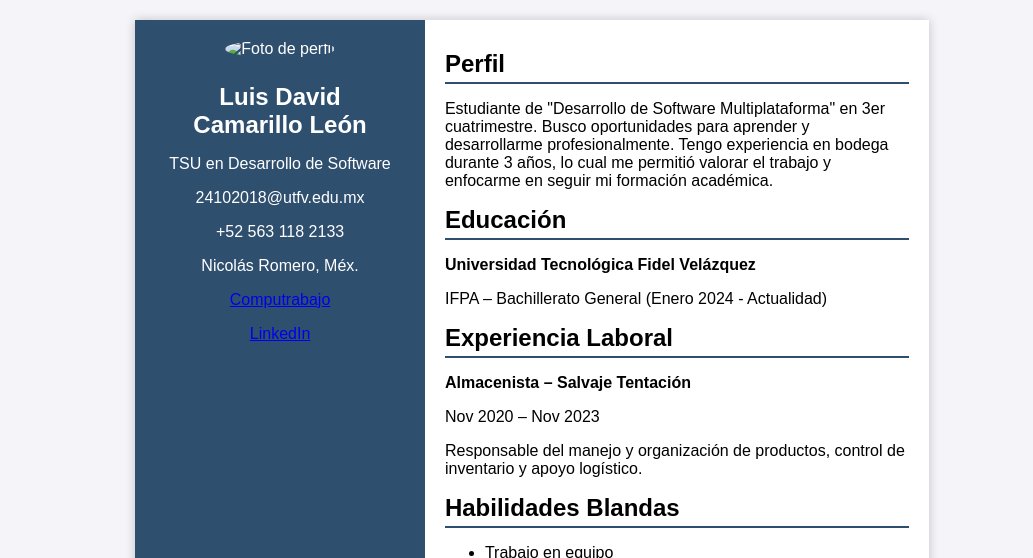
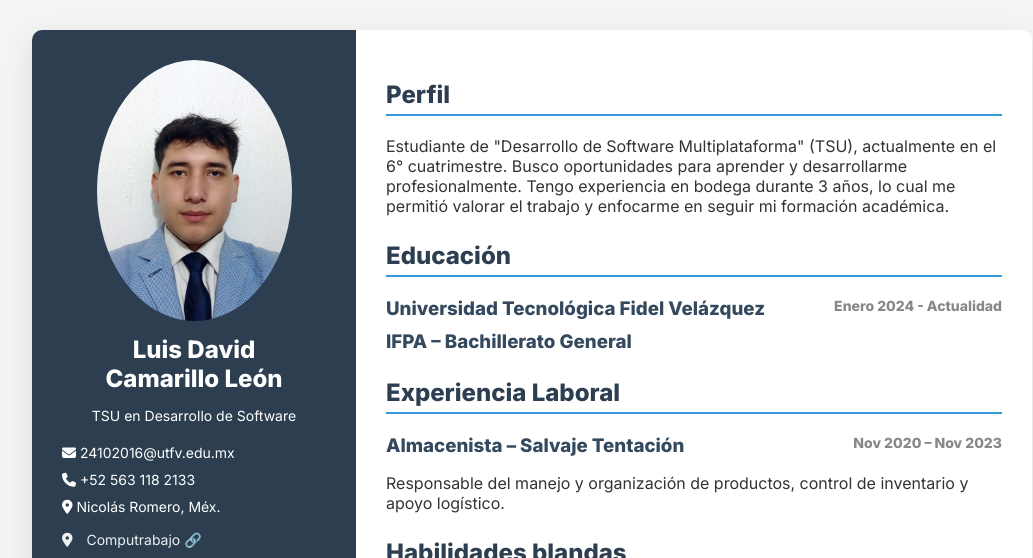
Before and after one commit to LE0N62/MY_CV, a plain HTML site: page index.html in a window 1280 px wide. Shown: the top 558 px of the page, without its empty margins (108-1141 px from the left). Drawn offline with Linux system fonts and the light colour scheme.

Commit message:
Add files via upload

```diff
--- a/index.html
+++ b/index.html
@@ -1,49 +1,52 @@
 <!DOCTYPE html>
 <html lang="es">
 <head>
-  <meta charset="UTF-8">
-  <meta name="viewport" content="width=device-width, initial-scale=1.0">
+  <meta charset="UTF-8" />
+  <meta name="viewport" content="width=device-width, initial-scale=1.0"/>
   <title>CV Luis David Camarillo León</title>
-  <link rel="stylesheet" href="style.css">
+  <link rel="stylesheet" href="style.css"/>
+  <link href="https://fonts.googleapis.com/css2?family=Inter:wght@400;600;800&display=swap" rel="stylesheet">
+  <script src="https://kit.fontawesome.com/a076d05399.js" crossorigin="anonymous"></script>
 </head>
 <body>
-  <div id="cv" class="cv-container">
+  <div class="cv-container">
     <aside class="sidebar">
-      <img src="foto.jpg" alt="Foto de perfil" class="profile-pic">
-      <h1>Luis David<br>Camarillo León</h1>
-      <p>TSU en Desarrollo de Software</p>
-      <p>24102018@utfv.edu.mx</p>
-      <p>+52 563 118 2133</p>
-      <p>Nicolás Romero, Méx.</p>
-      <p><a href="#">Computrabajo</a></p>
-      <p><a href="#">LinkedIn</a></p>
+      <div class="profile-pic">
+        <img src="img.jpeg" alt="Foto de perfil">
+      </div>
+      <h1 class="name">Luis David<br>Camarillo León</h1>
+      <p class="career"> TSU en Desarrollo de Software</p>
+      <ul class="contact">
+        <li><i class="fas fa-envelope"></i> 24102016@utfv.edu.mx</li>
+        <li><i class="fas fa-phone"></i> +52 563 118 2133</li>
+        <li><i class="fas fa-map-marker-alt"></i> Nicolás Romero, Méx.</li>
+        <li><a href="https://mx.computrabajo.com/" target="_blank">
+          <i class="fas fa-map-marker-alt"></i> Computrabajo 🔗</a></li>
+        <li><a href="https://www.linkedin.com/in/luis-david-camarillo-leon-bb675b332/" target="_blank">
+          <i class="fas fa-map-marker-alt"></i> Linkedin 🔗</a></li>
+      </ul>
     </aside>
 
     <main class="content">
       <section>
         <h2>Perfil</h2>
-        <p>
-          Estudiante de "Desarrollo de Software Multiplataforma" en 3er cuatrimestre.
-          Busco oportunidades para aprender y desarrollarme profesionalmente.
-          Tengo experiencia en bodega durante 3 años, lo cual me permitió valorar el trabajo y enfocarme en seguir mi formación académica.
-        </p>
+        <p>Estudiante de "Desarrollo de Software Multiplataforma" (TSU), actualmente en el 6° cuatrimestre. Busco oportunidades para aprender y desarrollarme profesionalmente. Tengo experiencia en bodega durante 3 años, lo cual me permitió valorar el trabajo y enfocarme en seguir mi formación académica.</p>
       </section>
 
       <section>
         <h2>Educación</h2>
-        <p><strong>Universidad Tecnológica Fidel Velázquez</strong></p>
-        <p>IFPA – Bachillerato General (Enero 2024 - Actualidad)</p>
+        <h3>Universidad Tecnológica Fidel Velázquez <span>Enero 2024 - Actualidad</span></h3>
+        <h3>IFPA – Bachillerato General</h3>
       </section>
 
       <section>
         <h2>Experiencia Laboral</h2>
-        <p><strong>Almacenista – Salvaje Tentación</strong></p>
-        <p>Nov 2020 – Nov 2023</p>
+        <h3>Almacenista – Salvaje Tentación <span>Nov 2020 – Nov 2023</span></h3>
         <p>Responsable del manejo y organización de productos, control de inventario y apoyo logístico.</p>
       </section>
 
       <section>
-        <h2>Habilidades Blandas</h2>
+        <h2>Habilidades blandas</h2>
         <ul>
           <li>Trabajo en equipo</li>
           <li>Proactivo</li>
@@ -67,9 +70,29 @@
     </main>
   </div>
 
-  <button id="downloadBtn">📥 Descargar CV en PDF</button>
+  <!-- Botón para descargar -->
+  <div style="text-align: center; margin: 20px 0;">
+    <button id="download-btn">📄 Descargar CV en PDF</button>
+  </div>
 
+  <!-- Librería html2pdf -->
   <script src="https://cdnjs.cloudflare.com/ajax/libs/html2pdf.js/0.10.1/html2pdf.bundle.min.js"></script>
-  <script src="script.js"></script>
+
+  <script>
+    document.getElementById("download-btn").addEventListener("click", () => {
+      const element = document.querySelector(".cv-container");
+
+      const opt = {
+        margin: [0.3, 0.3, 0.3, 0.3], // márgenes: arriba, izq, abajo, der
+        filename: 'CV_Luis_David_Camarillo_Leon.pdf',
+        image: { type: 'jpeg', quality: 0.98 },
+        html2canvas: { scale: 3 },
+        jsPDF: { unit: 'in', format: 'a4', orientation: 'portrait' },
+        pagebreak: { mode: ['avoid-all', 'css', 'legacy'] }
+      };
+
+      html2pdf().set(opt).from(element).save();
+    });
+  </script>
 </body>
 </html>
--- a/style.css
+++ b/style.css
@@ -1,59 +1,132 @@
 body {
-  font-family: Arial, sans-serif;
-  background: #f4f4f9;
   margin: 0;
-  padding: 20px;
+  font-family: 'Inter', sans-serif;
+  background: #f4f4f4;
+  color: #333;
 }
 
 .cv-container {
   display: flex;
-  width: 210mm;   /* Ancho A4 */
-  min-height: 297mm; /* Alto A4 */
-  margin: auto;
+  max-width: 1000px;
+  margin: 30px auto;
   background: white;
-  box-shadow: 0 0 10px rgba(0,0,0,0.2);
+  border-radius: 10px;
+  overflow: hidden;
+  box-shadow: 0 10px 30px rgba(0,0,0,0.1);
 }
 
 .sidebar {
-  background: #2f4f6f;
+  background-color: #2c3e50;
   color: white;
-  padding: 20px;
-  width: 35%;
+  padding: 30px;
+  width: 30%;
   text-align: center;
 }
 
-.sidebar .profile-pic {
-  width: 120px;
-  height: 120px;
+.sidebar .profile-pic img {
+  width: 195px;
+  height: auto;
   border-radius: 50%;
-  object-fit: cover;
-  margin-bottom: 15px;
+}
+
+.name {
+  font-size: 24px;
+  margin: 10px 0;
+}
+
+.career {
+  font-size: 14px;
+  margin-bottom: 20px;
+}
+
+.contact {
+  list-style: none;
+  padding: 0;
+  text-align: left;
+}
+
+.contact li {
+  margin: 10px 0;
+  font-size: 14px;
+}
+
+.contact a {
+  color: #ecf0f1;
+  text-decoration: none;
+  display: inline-block;
+  width: 100%;
+  padding: 6px 0;
+  transition: background 0.3s ease, color 0.3s ease;
+}
+
+.contact a:hover {
+  color: #3498db;
+  background-color: rgba(255, 255, 255, 0.1);
+  border-radius: 5px;
+}
+
+.contact a i {
+  margin-right: 10px;
 }
 
 .content {
-  padding: 20px;
-  width: 65%;
+  padding: 30px;
+  width: 70%;
 }
 
-h1, h2 {
-  margin: 10px 0;
+.content h2 {
+  color: #2c3e50;
+  border-bottom: 2px solid #3498db;
+  padding-bottom: 5px;
 }
 
-h2 {
-  border-bottom: 2px solid #2f4f6f;
-  padding-bottom: 4px;
+.content section {
+  margin-bottom: 25px;
 }
 
-button {
-  display: block;
-  margin: 20px auto;
-  padding: 10px 20px;
-  background: #2f4f6f;
+.content h3 {
+  margin: 10px 0 5px;
+  color: #34495e;
+}
+
+.content h3 span {
+  float: right;
+  font-size: 14px;
+  color: #888;
+}
+
+.content ul {
+  padding-left: 20px;
+}
+
+/* Estilos del botón */
+#download-btn {
+  background: #3498db;
   color: white;
   border: none;
+  padding: 12px 20px;
   border-radius: 8px;
+  font-size: 16px;
   cursor: pointer;
+  transition: background 0.3s ease;
 }
-button:hover {
-  background: #1e364f;
+
+#download-btn:hover {
+  background: #2980b9;
 }
+
+/* Estilos especiales para PDF/impresión */
+@media print {
+  body {
+    background: white;
+  }
+  .cv-container {
+    box-shadow: none;
+    margin: 0;
+    width: 100%;
+    border-radius: 0;
+  }
+  #download-btn {
+    display: none;
+  }
+}
```
